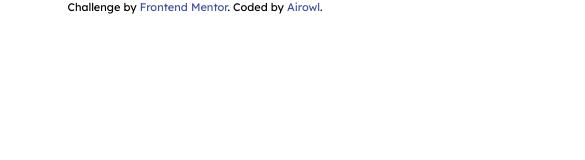
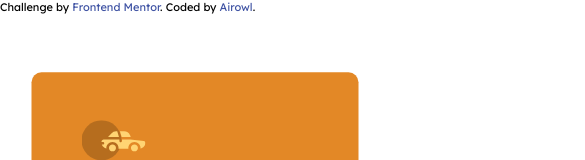
Before and after one commit to airowl/3-column-preview-card-component-main, a plain HTML site: page index.html in a window 390 px wide. Shown: the top 160 px of the page, 585 px wide, since content can reach past the window. Drawn offline with Linux system fonts and the light colour scheme.

Commit message:
correzione dell firma e parte resposive mobile

```diff
--- a/css/style.css
+++ b/css/style.css
@@ -104,14 +104,19 @@ main{
     color: #fff;
 }
 
-@media only screen and (max-width: 375px){
+@media only screen and (max-width: 414px){
+
+    body{
+        height: 1500px;
+    }
 
     main{
         display: flex;
         flex-wrap: wrap;
         width: 327px;
-        max-height: 1000px;
+        /* max-height: 1000px; */
         height: auto;
+        position: relative;
     }
 
     .labels{
@@ -140,4 +145,9 @@ main{
         margin-bottom: 33px;
     }
 
+    .attribution{
+        position: absolute;
+        top: 0;
+    }
+
 }
```
